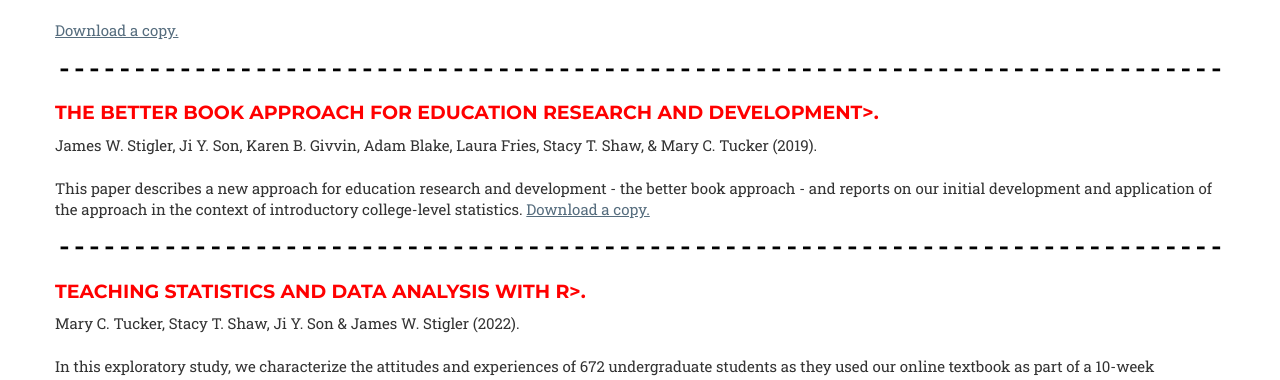
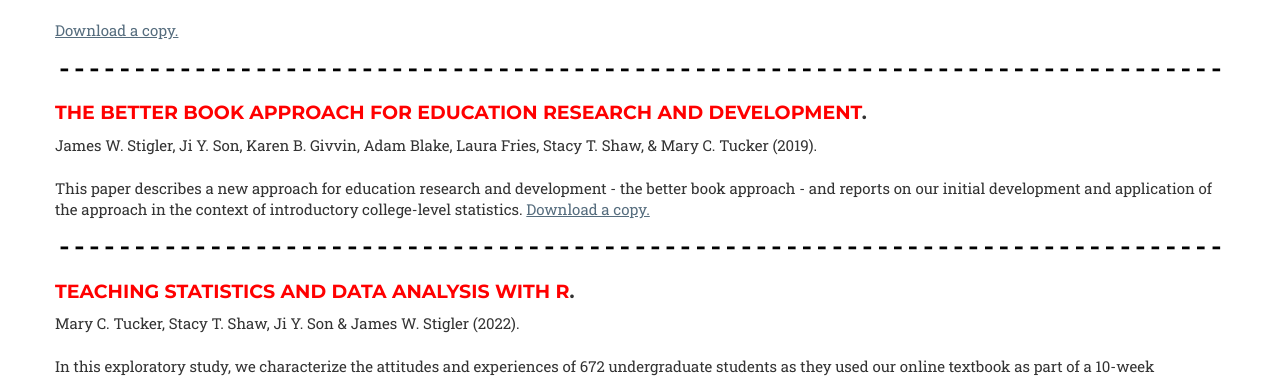
Before and after one commit to UCLATALL/TALL, a Jekyll site: the page built from index.html, in a window 1280 px wide and 900 px high, scrolled down 3686 px. Shown: the part 159-539 px from the top of the window. Built offline with Jekyll 4.4.1, drawn with Linux system fonts in a browser that asks for light colours; some web fonts are replaced.

Commit message:
change text color

```diff
--- a/_config.yml
+++ b/_config.yml
@@ -87,14 +87,14 @@ papers:
     link: <a href="https://edsource.org/2023/dont-force-a-false-choice-between-algebra-and-data-science/684817">
     year: 2022
 
-  - name: <span style="color:red">The Better Book Approach for Education Research and Development>.
+  - name: <span style="color:red">The Better Book Approach for Education Research and Development</span>.
     authors: James W. Stigler, Ji Y. Son, Karen B. Givvin, Adam Blake, Laura Fries, Stacy T. Shaw, & Mary C. Tucker
     journal: PREPRINT
     year: 2019
     filename: The “Better Book” Approach for Education.pdf
     abstract: This paper describes a new approach for education research and development - the better book approach - and reports on our initial development and application of the approach in the context of introductory college-level statistics.
 
-  - name: <span style="color:red">Teaching Statistics and Data Analysis with R>.
+  - name: <span style="color:red">Teaching Statistics and Data Analysis with R</span>.
     authors: Mary C. Tucker, Stacy T. Shaw, Ji Y. Son & James W. Stigler
     journal: Journal of Statistics and Data Science Education
     year: 2022
```
